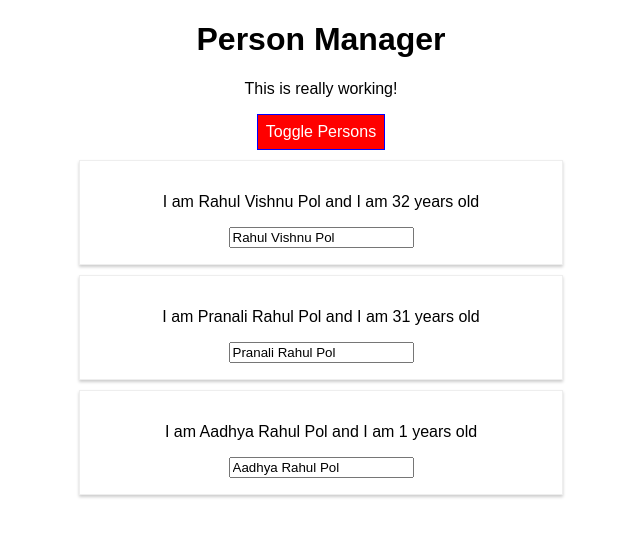
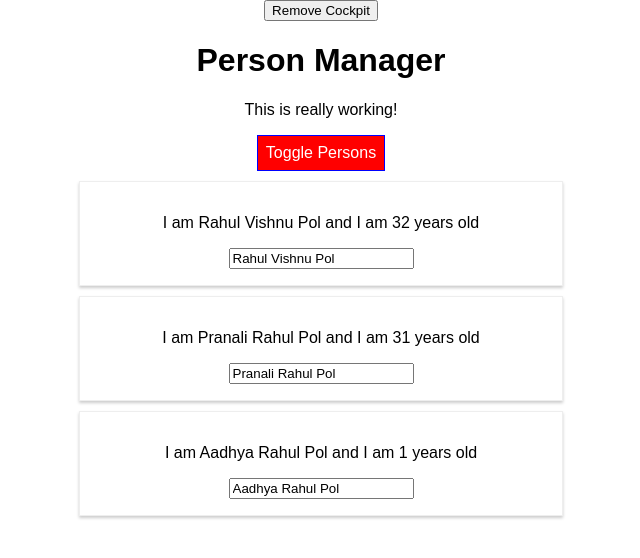
Before and after one commit to RahulPol/react-complete-guide, a React (Create React App) app in the folder project/react-complete-guide/: page / in a window 1280 px wide. Shown: the top 558 px of the page, without its empty margins (319-959 px from the left). Built offline with nearby package versions, Linux system fonts and the light colour scheme.

Commit message:
Section-7-Commit-8 useEffect: variations

```diff
--- a/project/react-complete-guide/src/components/Cockpit/Cockpit.js
+++ b/project/react-complete-guide/src/components/Cockpit/Cockpit.js
@@ -30,9 +30,84 @@ const StyledButton = styled.button`
 //   });
 // so consider this as componentDidMound and componentDidUpdate life cycle method in its default usage
 
+// It makes useEffect tricky to run as it runs all the times(ie both componentDidMound and componentDidUpdate)
+// what if we are running an http req in useEffect, this will cause http req run every time
+// to simulate it copy following code in useEffect
+// useEffect(() => {
+//     console.log("[Cockpit.js] useEffect");
+//     setTimeout(() => {
+//       alert("fetched data");
+//     }, 1000);
+//   });
+// above code causes alert to show every second whenever render of Cockpit is called, which is called every time state/prop of App is modified
+
+// To resolve it react provides second parameter to useEffect called deps, if present it will cause useEffect to run only when the dependency is
+// changed. For eg. if you want above code to run only when persons has changed, use following snippet,
+// useEffect(() => {
+//     console.log("[Cockpit.js] useEffect");
+//     setTimeout(() => {
+//       alert("fetched data");
+//     }, 1000);
+//   }, [props.persons]);
+// above code will cause useEffect to run only when persons property is modified. so toggling persons won't trigger useEffect but deletion /modification
+// of persons will trigger it.
+
+// if you want effect to run when another property is changed then you can add another useEffect which depends on another dependency
+
+// NOTE: you can pass multiple dependencies for same useEffect separated by commas
+
+// Ok, so above hack will let us implement useEffect to run effect on change of particular dep
+// but what if we want useEffect to run only for creation life cycle ie like componentDidMount
+// to do so, just pass blank array in place of dependency
+// useEffect(() => {
+//     console.log("[Cockpit.js] useEffect");
+//     setTimeout(() => {
+//       alert("fetched data");
+//     }, 1000);
+//   }, []);
+
+// Till now, we have seen useEffect to run by default for every render of Cockpit, when componentUpdates, when particular dependency updates,
+// when componentMounts but what if we want to do cleanup when componentUnmount, like when you want to clean the timer you have set
+// For that purpose you can use return statement in useEffect which will run when Cockpit component un-mounts
+// useEffect(() => {
+//     console.log("[Cockpit.js] useEffect");
+//     const timer = setTimeout(() => {
+//       alert("fetched data");
+//     }, 1000);
+//     return () => {
+//       clearTimeout(timer);
+//       console.log("[Cockpit.js] clean up work in useEffect");
+//     };
+//   }, []);
+// also, note in above code we have [] deps, means the useEffect will be called only once when component mounts and then directly when component
+// un-mounts
+
+// To run useEffect after every component mount and un-mount use following code
+// useEffect(() => {
+//     console.log("[Cockpit.js] 2nd useEffect");
+//     return () => {
+//       console.log("[Cockpit.js] clean up work in 2nd useEffect");
+//     };
+//   });
+// this is useful for case where you want to perform some activity after every render and clean up that activity as well
+
 const Cockpit = (props) => {
   useEffect(() => {
     console.log("[Cockpit.js] useEffect");
+    const timer = setTimeout(() => {
+      alert("fetched data");
+    }, 1000);
+    return () => {
+      clearTimeout(timer);
+      console.log("[Cockpit.js] clean up work in useEffect");
+    };
+  }, []);
+
+  useEffect(() => {
+    console.log("[Cockpit.js] 2nd useEffect");
+    return () => {
+      console.log("[Cockpit.js] clean up work in 2nd useEffect");
+    };
   });
 
   console.log("[Cockpit.js] rendering...");
--- a/project/react-complete-guide/src/components/Persons/Persons.js
+++ b/project/react-complete-guide/src/components/Persons/Persons.js
@@ -7,6 +7,10 @@ class Persons extends Component {
   //   console.log("[Persons.js] getDerivedStateFromProps", props);
   //   return state;
   // }
+
+  componentDidMount() {
+    console.log("[Persons.js] componentDidMount");
+  }
 
   shouldComponentUpdate(nextProps, nextState) {
     console.log("[Persons.js] shouldComponentUpdate");
--- a/project/react-complete-guide/src/containers/App.js
+++ b/project/react-complete-guide/src/containers/App.js
@@ -61,6 +61,7 @@ class App extends Component {
     ],
     otherState: "other state value",
     showPersons: true,
+    showCockpit: true,
   };
 
   static getDerivedStateFromProps(props, state) {
@@ -130,12 +131,23 @@ class App extends Component {
     console.log("[App.js] rendering...");
     return (
       <div className="App">
+        <button
+          onClick={() => {
+            this.setState({ showCockpit: false });
+          }}
+        >
+          Remove Cockpit
+        </button>
+        {this.state.showCockpit ? (
           <Cockpit
             title={this.props.appTitle}
             classes={this.getClassesForCockpit()}
+            persons={this.state.persons}
             showPersons={this.state.showPersons}
             click={this.togglePersonsHandler}
           />
+        ) : null}
+
         {this.state.showPersons ? (
           <Persons
             persons={this.state.persons}
```
Lines whose indentation alone changed are shown as unchanged.
